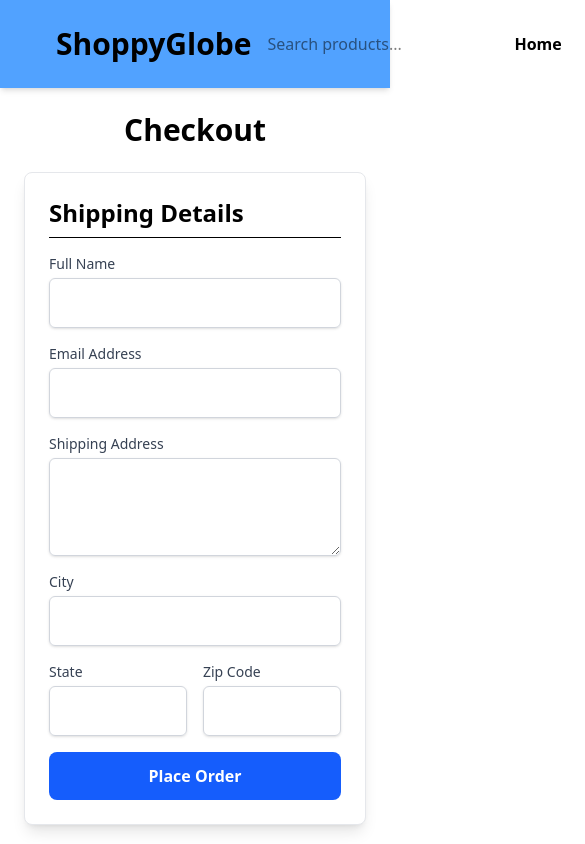
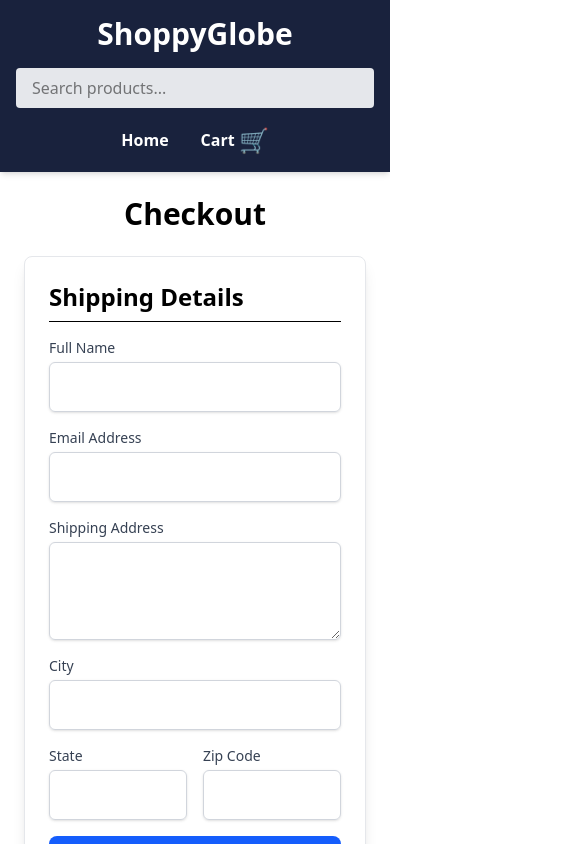
Before and after one commit to Trupal-Gondaliya/ShoppyGlobe, a React (Vite) app: page /checkout in a window 390 px wide. Shown: the top 844 px of the page, 585 px wide, since content can reach past the window. Built offline with nearby package versions, Linux system fonts and the light colour scheme.

Commit message:
add responsiveness and improve css styling

```diff
--- a/src/components/Cart.jsx
+++ b/src/components/Cart.jsx
@@ -15,7 +15,7 @@
         <div>
           {cartItems.map((item) => <CartItem key={item.id} item={item} />)}
           <div className="mt-6 text-right">
-            <h3 className="text-xl font-bold">Total: ${total.toFixed(2)}</h3>
+            <h3 className="text-xl font-bold"><span className="text-green-600">Total:</span> ${total.toFixed(2)}</h3>
             <Link to="/checkout" className="bg-green-600 text-white px-6 py-2 rounded mt-4 inline-block hover:bg-green-700">
               Proceed to Checkout
             </Link>
--- a/src/components/CartItem.jsx
+++ b/src/components/CartItem.jsx
@@ -5,19 +5,19 @@
   const dispatch = useDispatch();
 
   return (
-    <div className="flex justify-between items-center border-b py-4">
-      <div className="flex items-center">
+    <div className="flex flex-col sm:flex-row sm:justify-between sm:gap-0 items-center border-b py-4 gap-4">
+      <div className="flex items-center w-full sm:w-auto">
         <img src={item.thumbnail} alt={item.title} className="w-16 h-16 object-cover rounded mr-4" />
         <div>
-          <h3 className="font-bold">{item.title}</h3>
+          <h3 className="font-bold line-clamp-1">{item.title}</h3>
           <p className="text-gray-600">${item.price}</p>
         </div>
       </div>
       <div className="flex items-center space-x-2">
-        <button onClick={() => dispatch(decrementQuantity(item.id))} className="px-2 bg-gray-200 rounded">-</button>
+        <button onClick={() => dispatch(decrementQuantity(item.id))} className="px-3 py-1 bg-gray-200 hover:bg-gray-500 rounded font-bold transition-colors">-</button>
         <span>{item.quantity}</span>
-        <button onClick={() => dispatch(incrementQuantity(item.id))} className="px-2 bg-gray-200 rounded">+</button>
-        <button onClick={() => dispatch(removeFromCart(item.id))} className="text-red-500 ml-4 cursor-pointer">Remove</button>
+        <button onClick={() => dispatch(incrementQuantity(item.id))} className="px-3 py-1 bg-gray-200 hover:bg-gray-500 rounded font-bold transition-colors">+</button>
+        <button onClick={() => dispatch(removeFromCart(item.id))} className="text-red-500 hover:text-red-700 font-medium text-sm transition-colors sm:ml-4">Remove</button>
       </div>
     </div>
   );
--- a/src/components/Checkout.jsx
+++ b/src/components/Checkout.jsx
@@ -41,7 +41,7 @@
         <div className="container mx-auto p-6 max-w-6xl">
             <h2 className="text-3xl font-bold mb-6 text-center">Checkout</h2>
 
-            <div className="flex flex-col lg:flex-row gap-8">
+            <div className="flex flex-col md:flex-row gap-8">
                 {/* Checkout Form */}
                 <div className="lg:w-2/3 bg-white p-6 rounded-lg shadow-lg border border-gray-200">
                     <h3 className="text-2xl font-semibold mb-4 border-b pb-2">Shipping Details</h3>
@@ -136,8 +136,8 @@
 
                     {/* Item List */}
                     {cartItems.map(item => (
-                        <div className="flex justify-between">
-                            <div key={item.id} className="flex text-sm py-1">
+                        <div key={item.id} className="flex justify-between">
+                            <div className="flex text-sm py-1">
                                 <span><img src={item.thumbnail} alt={item.title}
                                     className="w-10 h-10 object-cover rounded mr-2 bg-amber-100"
                                     loading="lazy" /></span>
@@ -150,7 +150,7 @@
 
                     ))}
 
-                    <div className="border-t mt-4 pt-4 flex justify-between text-xl font-bold">
+                    <div className="border-t border-black mt-4 pt-4 flex justify-between text-xl text-blue-800 font-bold">
                         <span>Total:</span>
                         <span>${total.toFixed(2)}</span>
                     </div>
--- a/src/components/Header.jsx
+++ b/src/components/Header.jsx
@@ -10,11 +10,11 @@
 
     return (
         <>
-            <header className="bg-blue-400 shadow-md">
-                <div className="mx-auto flex justify-between items-center py-6 px-14">
+            <header className="bg-[#19223d] shadow-md">
+                <div className="text-white container mx-auto flex flex-col md:flex-row justify-between items-center py-4 px-4 md:py-6 md:px-14 gap-4">
                     {/* Logo */}
                     <div className="text-3xl font-bold">
-                        <Link to="/" className="hover:text-white">
+                        <Link to="/" className="transition-all duration-700 hover:drop-shadow-[0_0_15px_rgba(59,130,246,1)] hover:[text-shadow:0_0_30px_rgba(255,255,255,0.8),0_0_60px_rgba(255,255,255,0.6)]">
                             ShoppyGlobe
                         </Link>
                     </div>
@@ -23,23 +23,23 @@
                     <input
                         type="text"
                         placeholder="Search products..."
-                        className="px-4 py-2 rounded text-black"
+                        className="px-4 py-2 rounded text-black w-full md:w-80 focus:outline-none focus:ring-2 focus:ring-white bg-gray-200"
                         onChange={(e) => dispatch(setSearchTerm(e.target.value))}
                     />
 
                     {/* Navigation Menu */}
-                    <nav className="flex items-center space-x-16 font-semibold">
+                    <nav className="flex items-center space-x-8 md:space-x-16 font-semibold">
                         <Link to="/" className="hover:text-yellow-300 transition duration-200">
                             Home
                         </Link>
 
                         {/* Cart Icon & Link */}
-                        <Link to="/cart" className="flex items-center hover:text-yellow-300 transition duration-200">
+                        <Link to="/cart" className="flex items-center hover:text-yellow-300 transition duration-200 relative">
                             <span className="mr-1">Cart</span>
                             <span className="text-2xl" role="img" aria-label="cart">
                                 🛒
                             </span>
-                            {cartCount > 0 && <span className="bg-red-500 text-white rounded-full px-2 text-xs">{cartCount}</span>}
+                            {cartCount > 0 && <span className="absolute -top-2 -right-3 bg-red-400 text-white rounded-full h-5 w-5 flex items-center justify-center text-xs font-bold">{cartCount}</span>}
                         </Link>
                     </nav>
                 </div>
--- a/src/components/ProductItem.jsx
+++ b/src/components/ProductItem.jsx
@@ -32,7 +32,7 @@
 
             {/* Add to Cart Button*/}
             <button
-                className="bg-orange-500 text-white px-4 py-2 rounded hover:bg-blue-700 mt-auto mx-3"
+                className="bg-[#20a765] text-white px-4 py-2 rounded hover:bg-blue-700 mt-auto mx-3"
                 onClick={handleAddToCart}>
                 Add to Cart
             </button>
```
